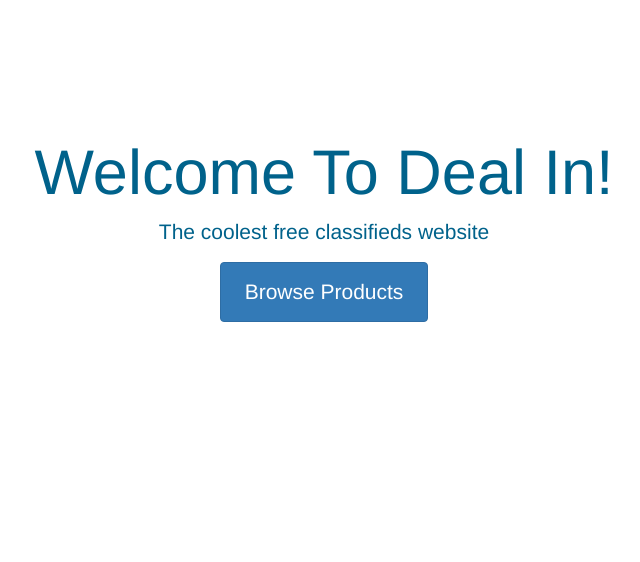
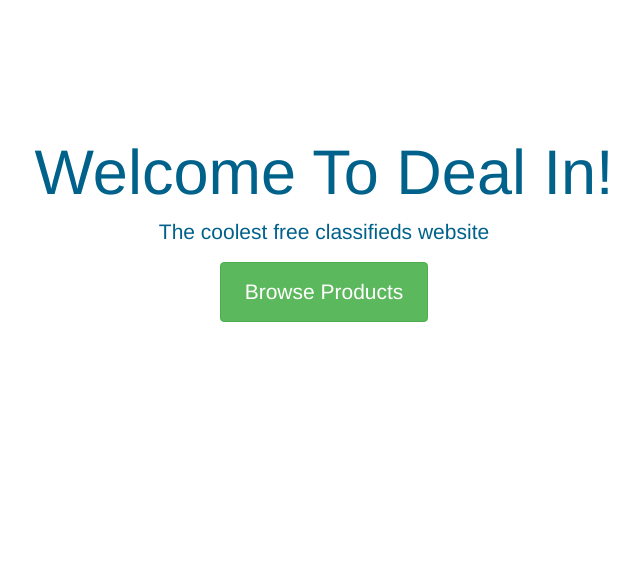
Before and after one commit to devikaSn/eMarket, a Yii app: template views/site/index.php in a window 1280 px wide. Shown: the top 562 px of the page, without its empty margins (316-956 px from the left). Run offline with PHP 8.4 and a stand-in for Yii, Linux system fonts and the light colour scheme; the template is opened without the code that fills it, so the values that code supplies are empty; some libraries are stand-ins or nearby versions.

Commit message:
Changed the button class in index

```diff
--- a/views/site/index.php
+++ b/views/site/index.php
@@ -23,7 +23,7 @@
 
         <p class="lead">The coolest free classifieds website</p>
 
-        <p><a class="btn btn-primary" href="index.php?r=site%2Fproducts">Browse Products</a></p>
+        <p><a class="btn btn-success" href="index.php?r=site%2Fproducts">Browse Products</a></p>
     </div>
 
     <div class="body-content">
```
